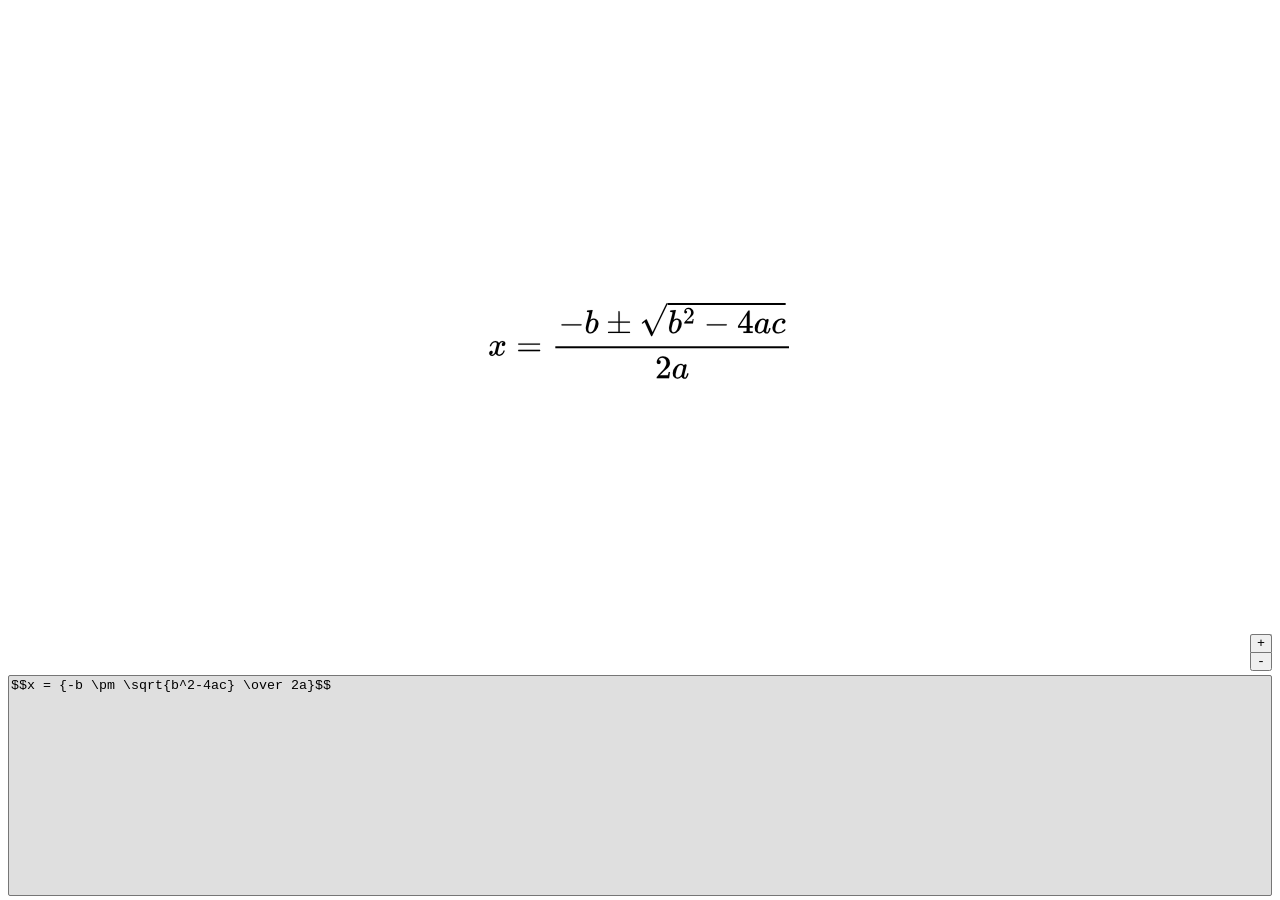
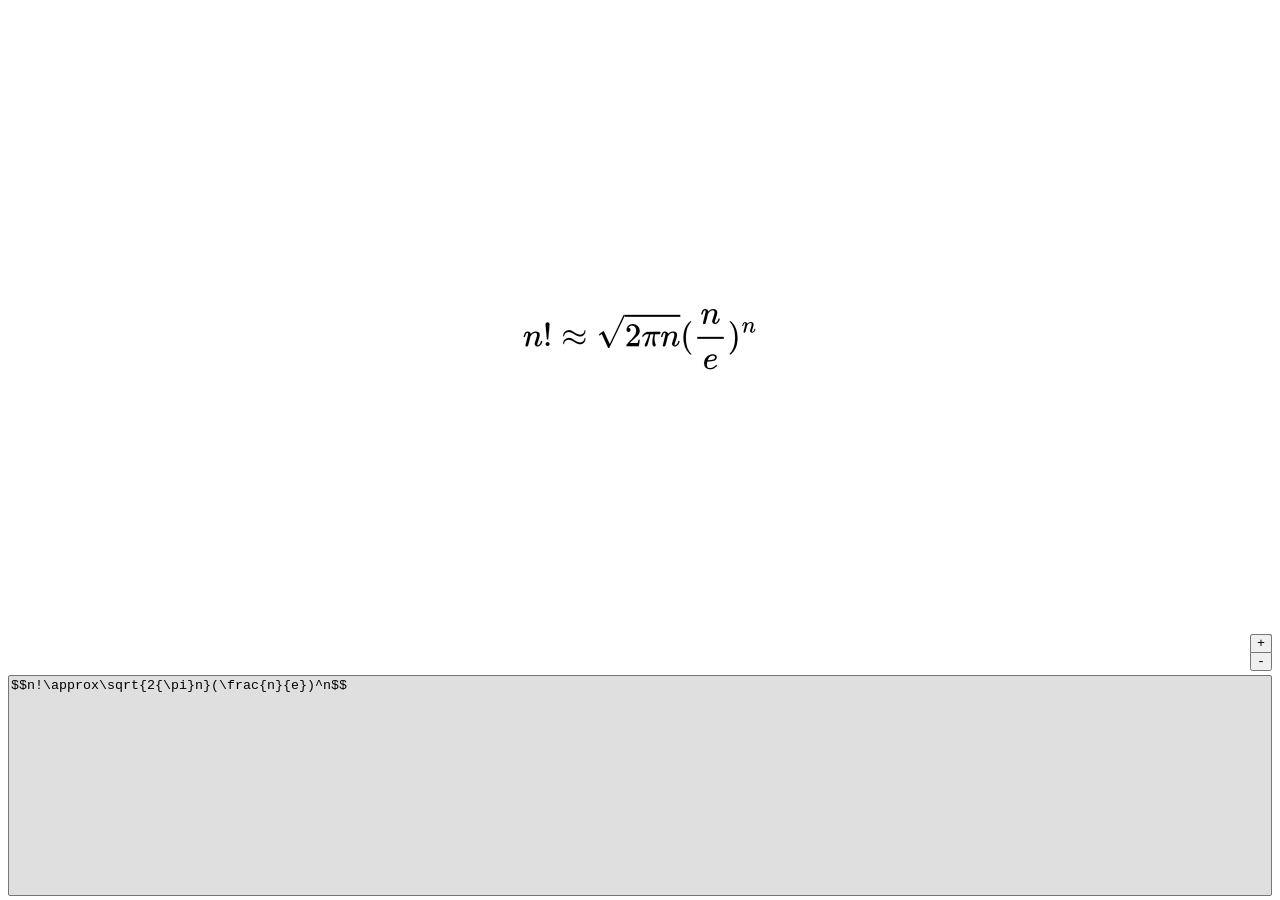
Before and after one commit to ashenm/tools, a Jekyll site: the page built from mathematics/latex.html, in a window 1280 px wide. Built offline with Jekyll 4.4.1, drawn with Linux system fonts in a browser that asks for light colours; nearby versions of some CDN libraries.

Commit message:
[Mathematics/LaTex] Change default launch equation

```diff
--- a/mathematics/latex.html
+++ b/mathematics/latex.html
@@ -168,10 +168,10 @@ keywords: ashen, gunaratne, ashen m. gunaratne, mathematics, asciimath, latex, t
   </header>
   <main>
     <div id="container">
-      <output id="preview">$$x = {-b \pm \sqrt{b^2-4ac} \over 2a}$$</output>
+      <output id="preview">$$n!\approx\sqrt{2{\pi}n}(\frac{n}{e})^n$$</output>
       <div id="controls"></div>
     </div>
-    <textarea id="raw" autofocus="autofocus">$$x = {-b \pm \sqrt{b^2-4ac} \over 2a}$$</textarea>
+    <textarea id="raw" autofocus="autofocus">$$n!\approx\sqrt{2{\pi}n}(\frac{n}{e})^n$$</textarea>
   </main>
   <footer>
   </footer>
```
